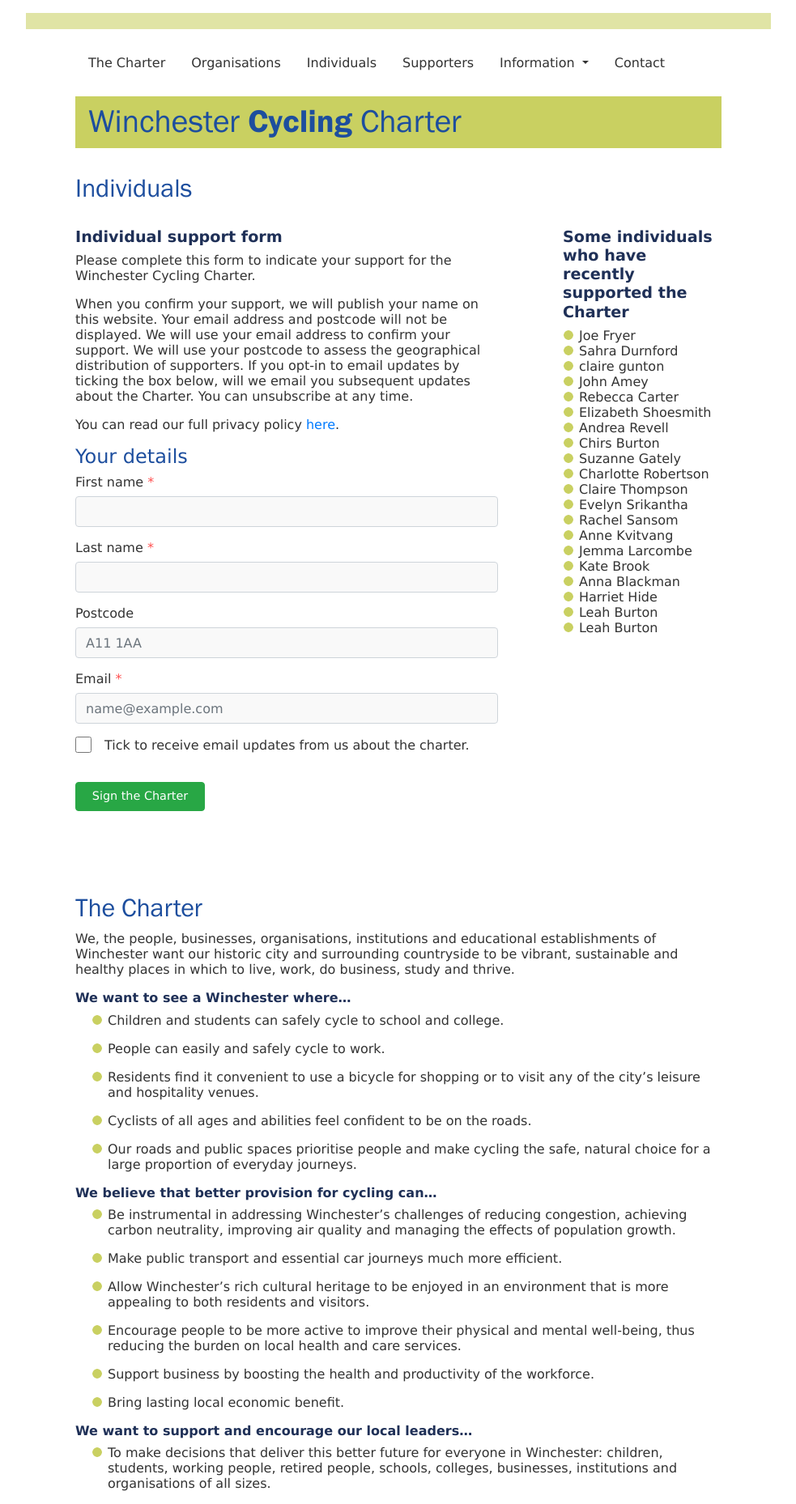
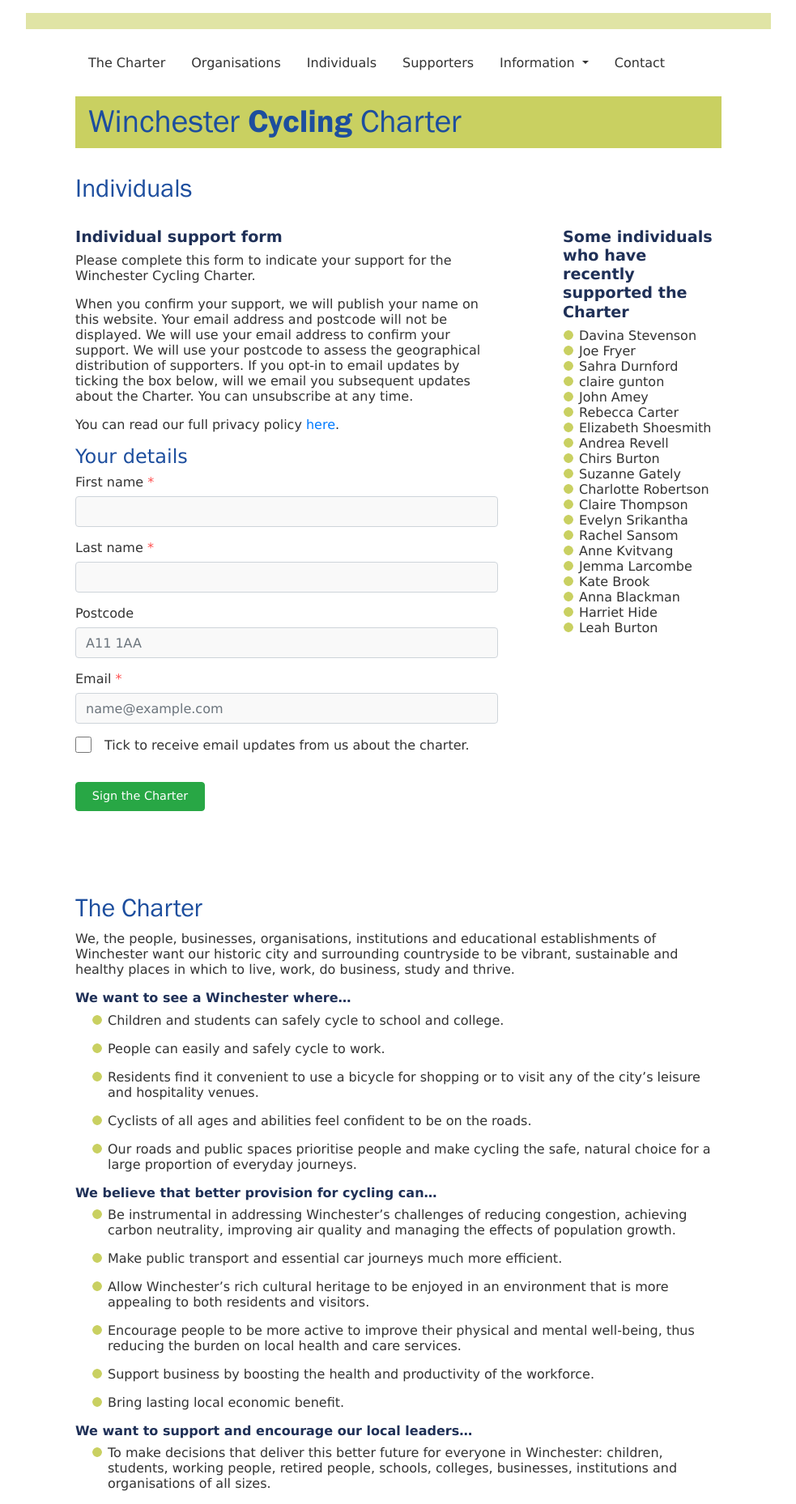
Before and after one commit to winchestercyclingcharter/winchestercyclingcharter.github.io, a Jekyll site: the page built from ind-page.md, in a window 1280 px wide. Shown: the whole page at 81% size, without its empty margins (148-1131 px from the left). Built offline with Jekyll 4.4.1, drawn with Linux system fonts in a browser that asks for light colours; nearby versions of some CDN libraries.

Commit message:
Update people.yml

```diff
--- a/_data/people.yml
+++ b/_data/people.yml
@@ -501,3 +501,4 @@ people:
 - { lastname: Sansom, firstname: Rachel, dt: 20210621-073526-492893 }
 - { lastname: Fryer, firstname: Joe, dt: 20210622-180155-934807 }
 - { lastname: Burton, firstname: Leah, dt: 20210620-213423-352204 }
+- { lastname: Stevenson, firstname: Davina, dt: 20210628-105944-346305 }
```
